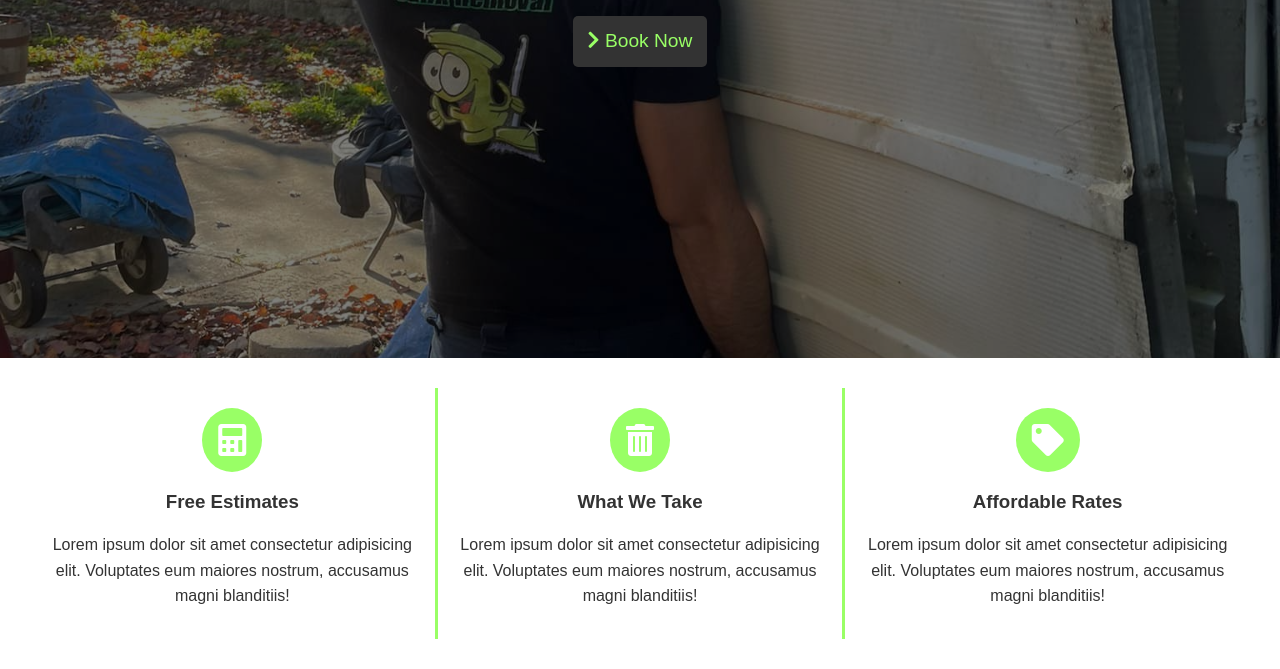
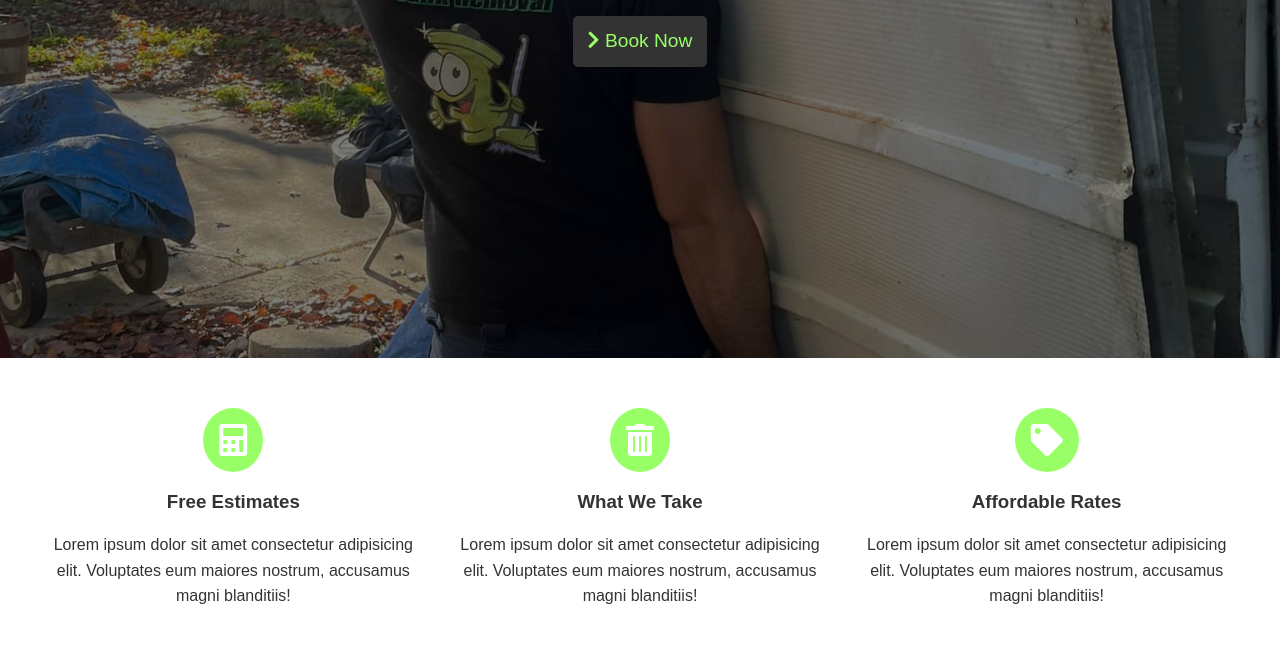
Before and after one commit to TonyMadridDev/Junk-Removal-Website, a plain HTML site: page index.html in a window 1280 px wide. Shown: the part 442-1111 px from the top of the page. Drawn offline with Linux system fonts and the light colour scheme.

Commit message:
Update utilities.css

```diff
--- a/utilities.css
+++ b/utilities.css
@@ -33,9 +33,4 @@ color: #99ff66;
 
  .flex-items > div {
    padding: 20px;
-   border-left: #99ff66 3px solid;
  }
-
- .flex-items > div:first-child {
-   border-left: none;
- }
```
